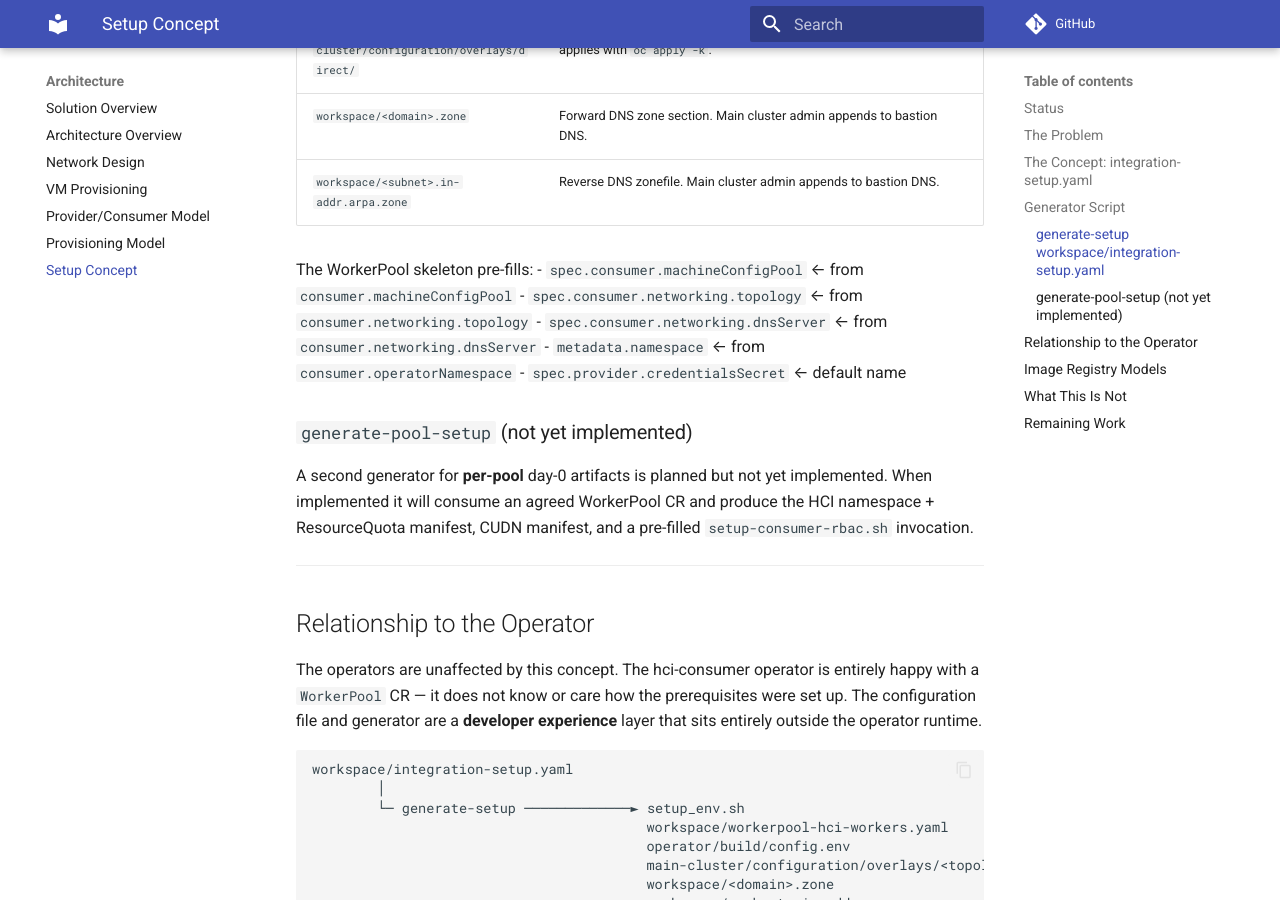
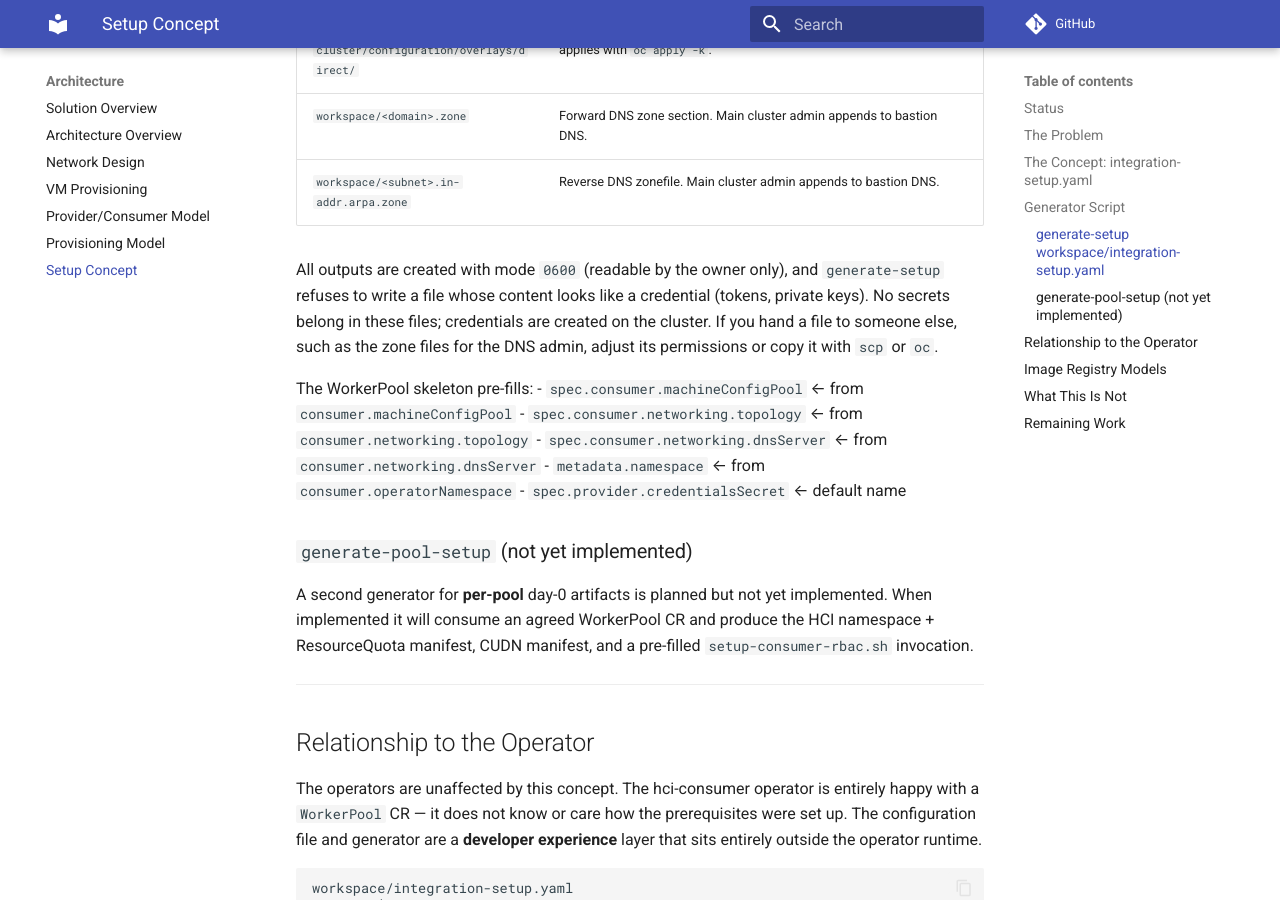
Before and after one commit to IBM/fusion-hci-integration, an MkDocs documentation site: the page built from docs/architecture/setup-concept.md, in a window 1280 px wide and 900 px high, scrolled down 2997 px. Built offline with MkDocs 1.6.1 and Material for MkDocs 9.7.7, drawn with Linux system fonts in a browser that asks for light colours; comment, search, counter and statistics services are not loaded; the version menu is left out.

Commit message:
fix: write generate-setup outputs owner-only and refuse credential-like content
synced from internal repo (03b2f44) (#8)
Signed-off-by: Michael Schaefer <schaefer.michael@de.ibm.com>

```diff
--- a/docs/architecture/setup-concept.md
+++ b/docs/architecture/setup-concept.md
@@ -120,6 +120,12 @@
 | `workspace/<domain>.zone` | Forward DNS zone section. Main cluster admin appends to bastion DNS. |
 | `workspace/<subnet>.in-addr.arpa.zone` | Reverse DNS zonefile. Main cluster admin appends to bastion DNS. |
 
+All outputs are created with mode `0600` (readable by the owner only), and
+`generate-setup` refuses to write a file whose content looks like a credential
+(tokens, private keys). No secrets belong in these files; credentials are created
+on the cluster. If you hand a file to someone else, such as the zone files for the
+DNS admin, adjust its permissions or copy it with `scp` or `oc`.
+
 The WorkerPool skeleton pre-fills:
 - `spec.consumer.machineConfigPool` ← from `consumer.machineConfigPool`
 - `spec.consumer.networking.topology` ← from `consumer.networking.topology`
```
Also changed, not shown: 1 other file.
